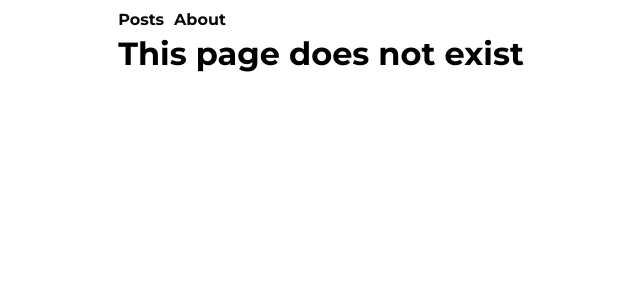
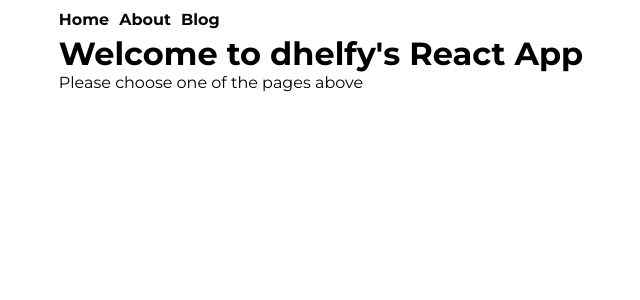
Before and after one commit to dhelfy/react-course, a React (Create React App) app: page / in a window 1280 px wide. Shown: the top 300 px of the page, without its empty margins (319-959 px from the left). Built offline with nearby package versions, Linux system fonts and the light colour scheme.

Commit message:
changed the routing to follow the current version of react-router

```diff
--- a/src/App.js
+++ b/src/App.js
@@ -2,19 +2,21 @@
 import Posts from "./pages/Posts"
 import About from "./pages/About";
 import NoPage from "./pages/NoPage";
-import NavBar from "./components/UI/NavBar/NavBar";
 import { BrowserRouter, Routes, Route } from "react-router-dom";
+import Layout from "./components/Layout";
+import HomePage from "./pages/HomePage";
 
 function App() {
   return (
     <div className="App">
       <BrowserRouter>
-        <NavBar />
-
         <Routes>
-          <Route path="posts" element={<Posts />} />
-          <Route path="about" element={<About />} />
-          <Route path="*" element={<NoPage />} />
+          <Route path="/" element={<Layout />}>
+            <Route index element={<HomePage />}/>
+            <Route path="blog" element={<Posts />} />
+            <Route path="about" element={<About />} />
+            <Route path="*" element={<NoPage />} />
+          </Route>
         </Routes>
       </BrowserRouter>
     </div>
--- /dev/null
+++ b/src/components/Layout.jsx
@@ -0,0 +1,14 @@
+import { Outlet } from "react-router-dom";
+import NavBar from "./UI/NavBar/NavBar";
+
+// лэйаут для всех страниц
+export default function Layout () {
+    return (
+        <>
+            {/* NavBar будет присутствовать на каждой странице */}
+            <NavBar />
+            {/* В компонент Outlet будет вставлен весь контент */}
+            <Outlet />
+        </>
+    )
+}
--- a/src/components/UI/NavBar/NavBar.jsx
+++ b/src/components/UI/NavBar/NavBar.jsx
@@ -5,8 +5,9 @@
     return (
         <>
             <nav className={styles.navbar}>
-                <Link to="posts" className={styles.link}>Posts</Link>
+                <Link to="/" className={styles.link}>Home</Link>
                 <Link to="about" className={styles.link}>About</Link>
+                <Link to="blog" className={styles.link}>Blog</Link>
             </nav>
         </>
     )
--- a/src/pages/About.jsx
+++ b/src/pages/About.jsx
@@ -1,5 +1,8 @@
 export default function About () {
     return(
-        <h1>This app was built in case of learning react</h1>
+        <>
+            <h1>This app was built in case of learning react</h1>
+            <p>Shot out to UlbiTV</p>
+        </>
     )
 }
--- /dev/null
+++ b/src/pages/HomePage.jsx
@@ -0,0 +1,8 @@
+export default function HomePage () {
+    return (
+        <>
+            <h1>Welcome to dhelfy's React App</h1>
+            <p>Please choose one of the pages above</p>
+        </>
+    )
+}
```
